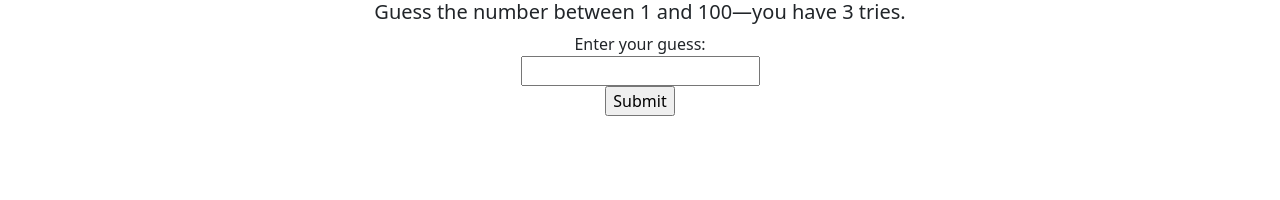
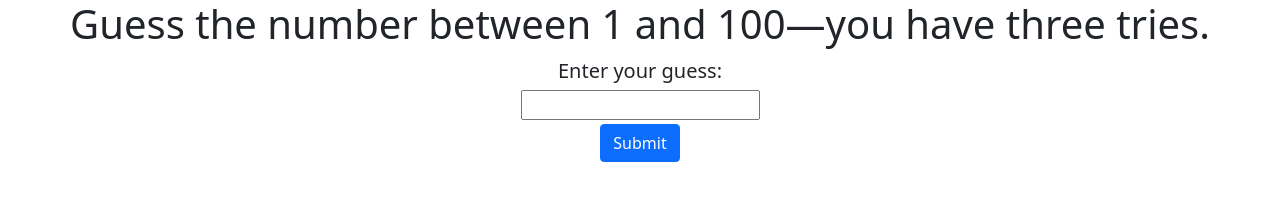
Before and after one commit to erikaangela/js-project-3, a plain HTML site: page project-3.html in a window 1280 px wide. Drawn offline with nearby package versions, Linux system fonts and the light colour scheme.

Commit message:
Minor changes to styling.

```diff
--- a/project-3.html
+++ b/project-3.html
@@ -30,14 +30,14 @@ Requirements:
 
   <div class="container-fluid text-center">
     <div class="row">
-      <h5>Guess the number between 1 and 100&mdash;you have 3 tries.</h5>
+      <h5 class="display-6">Guess the number between 1 and 100&mdash;you have three tries.</h5>
     </div>
 
     <div class="row">
       <form id="form" onsubmit="event.preventDefault(); checkGuess()">
-        <label for="guess">Enter your guess:</label><br>
-        <input type="text" id="guess" name="guess"><br>
-        <input type="submit" id="submit">
+        <label for="guess" class="lead">Enter your guess:</label><br>
+        <input type="text" id="guess" name="guess" class="mt-1"><br>
+        <input type="submit" class="btn btn-primary mt-1" id="submit">
       </form>
     </div>
 
```
